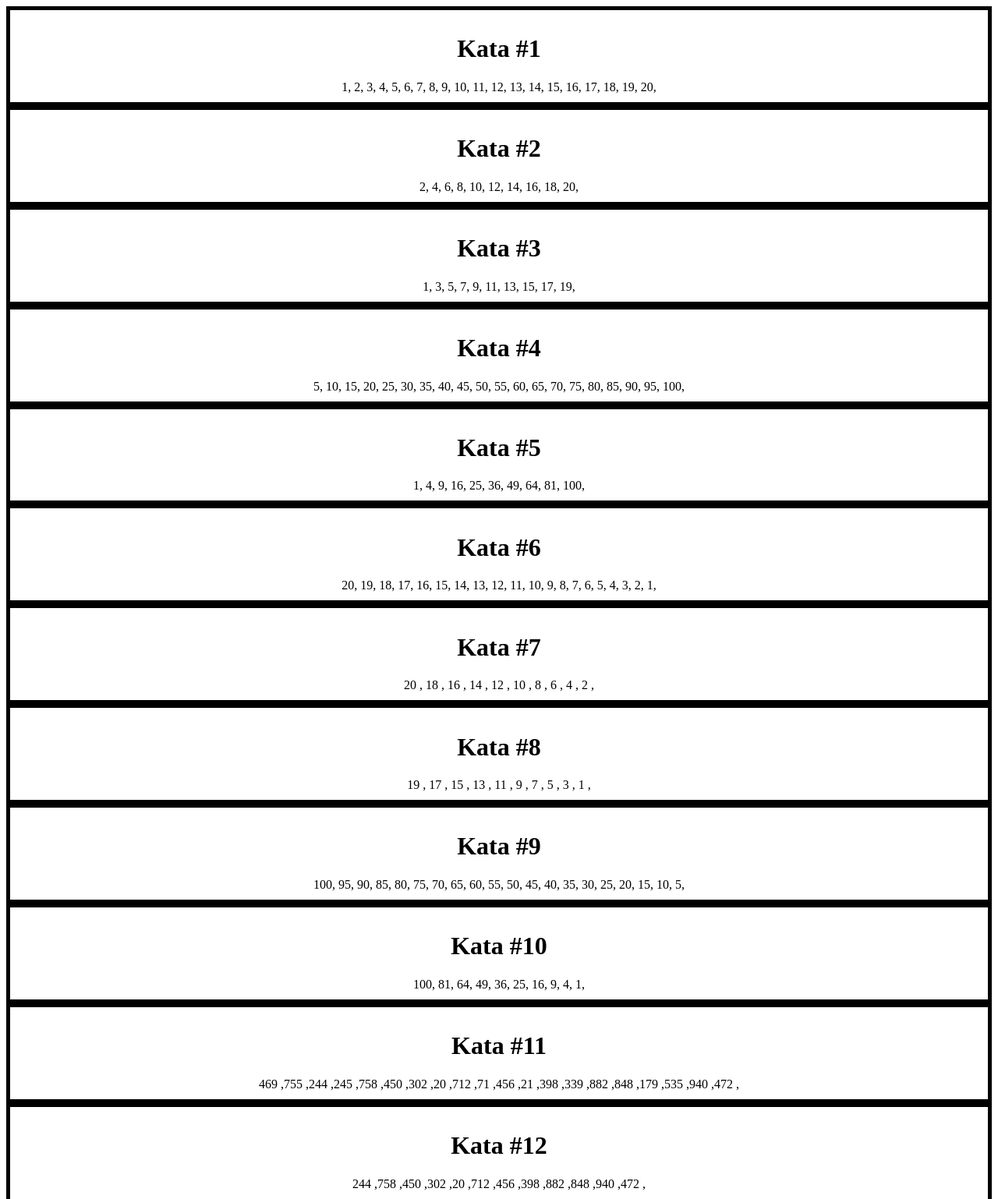
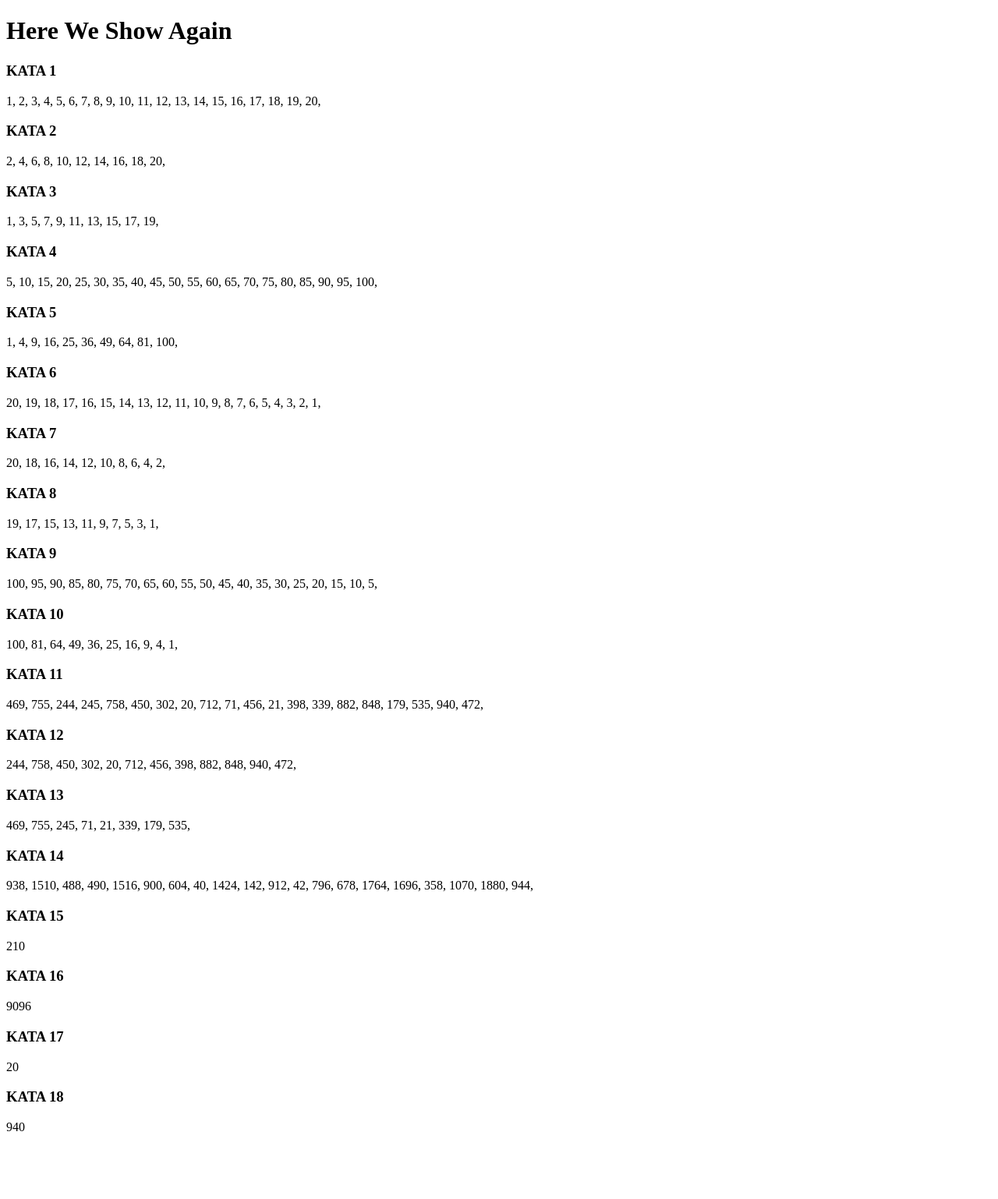
Before and after one commit to djsmk36/Here-we-SHOW-again, a plain HTML site: page index.html in a window 1280 px wide. Shown: the top 1538 px of the page at 78% size. After the commit the page ends 1471 px from the top, so only its background shows below. Drawn offline with Linux system fonts and the light colour scheme.

Commit message:
homework tweaks

```diff
--- a/index.html
+++ b/index.html
@@ -7,6 +7,8 @@
     <link rel="stylesheet" href="./style.css">
 </head>
 <body>
+    <h1>Here We Show Again</h1>
+    <div class=katas-list>
 
     <script src = "./main.js"></script>
 </body>
--- a/main.js
+++ b/main.js
@@ -1,278 +1,238 @@
+const parentElement= document.querySelector('.katas-list')
+
+//kata1
+const kata1heading=document.createElement('h3')
+const kata1Results=document.createElement('p')
+parentElement.append(kata1heading)
+parentElement.append(kata1Results)
+
+kata1heading.append('KATA 1' )
+
+for (let counter1=1; counter1 <=20; counter1+=1){
+    kata1Results.append(counter1 + ', ')
+  }
+
+//kata2
+const kata2heading=document.createElement('h3')
+const kata2Results=document.createElement('p')
+parentElement.append(kata2heading)
+parentElement.append(kata2Results)
+
+kata2heading.append('KATA 2' )
+
+for(let counter2=2; counter2<=20; counter2 +=2){
+    kata2Results.append(counter2 + ', ')
+  }
+
+//kata3
+const kata3heading=document.createElement('h3')
+const kata3Results=document.createElement('p')
+parentElement.append(kata3heading)
+parentElement.append(kata3Results)
+
+kata3heading.append('KATA 3' )
+
+for(let counter3=1; counter3<=19; counter3 +=2){
+    kata3Results.append(counter3 + ', ')
+  }
+
+//kata4
+const kata4heading=document.createElement('h3')
+const kata4Results=document.createElement('p')
+parentElement.append(kata4heading)
+parentElement.append(kata4Results)
+
+kata4heading.append('KATA 4' )
+
+for(let counter4=5; counter4<=100; counter4 +=5){
+    kata4Results.append(counter4 + ', ')
+  }
+
+//kata 5
+const kata5heading=document.createElement('h3')
+const kata5Results=document.createElement('p')
+parentElement.append(kata5heading)
+parentElement.append(kata5Results)
+
+kata5heading.append('KATA 5' )
+
+//number is passed - if statement only displays sq NO#
+for(let counter5=1; counter5<=100; counter5 +=1){
+    const perfectSquare=Number.isInteger(Math.sqrt(counter5))
+
+    if (perfectSquare){
+kata5Results.append(counter5 + ', ')
+    }
+  }
+
+//kata 6
+const kata6heading=document.createElement('h3')
+const kata6Results=document.createElement('p')
+parentElement.append(kata6heading)
+parentElement.append(kata6Results)
+
+kata6heading.append('KATA 6' )
+
+for(let counter6=20; counter6>=1; counter6 -=1){
+kata6Results.append(counter6 + ', ')
+}
+
+//kata 7
+const kata7heading=document.createElement('h3')
+const kata7Results=document.createElement('p')
+parentElement.append(kata7heading)
+parentElement.append(kata7Results)
+
+kata7heading.append('KATA 7' )
+
+for(let counter7=20; counter7>=1; counter7 -=2){
+kata7Results.append(counter7 + ', ')
+  }
+
+//kata 8
+const kata8heading=document.createElement('h3')
+const kata8Results=document.createElement('p')
+parentElement.append(kata8heading)
+parentElement.append(kata8Results)
+
+kata8heading.append('KATA 8' )
+
+for(let counter8=19; counter8>=1; counter8 -=2){
+kata8Results.append(counter8 + ', ')
+  }
+
+//kata 9
+const kata9heading=document.createElement('h3')
+const kata9Results=document.createElement('p')
+parentElement.append(kata9heading)
+parentElement.append(kata9Results)
+
+kata9heading.append('KATA 9' )
+
+for(let counter9=100; counter9>=5; counter9 -=5){
+kata9Results.append(counter9 + ', ')
+  }
+
+//kata 10
+const kata10heading=document.createElement('h3')
+const kata10Results=document.createElement('p')
+parentElement.append(kata10heading)
+parentElement.append(kata10Results)
+
+kata10heading.append('KATA 10' )
+
+for(let counter10=100; counter10>=1; counter10 -=1){
+    const perfectSquareBack=Number.isInteger(Math.sqrt(counter10))
+if(perfectSquareBack)
+    kata10Results.append(counter10 + ', ')
+  }
+
+//kata 11
+const kata11heading=document.createElement('h3')
+const kata11Results=document.createElement('p')
+parentElement.append(kata11heading)
+parentElement.append(kata11Results)
+
+kata11heading.append('KATA 11' )
+
 const sampleArray = [
     469, 755, 244, 245, 758, 450, 302, 20, 712, 71,
     456, 21, 398, 339, 882, 848, 179, 535, 940, 472,
 ];
 
-let documentBody = document.querySelector("body")
+for(let counter11=0; counter11<sampleArray.length; counter11 +=1){
+    kata11Results.append(sampleArray[counter11] + ', ')
+  }
 
 
-//KATAS
-//#1
-let Kata1Div = document.createElement(`div`);
-Kata1Div.classList.add(`KataDiv`)
-documentBody.append(Kata1Div)
-let Kata1Title = document.createElement(`h1`);
-Kata1Title.classList.add(`KataTitle`)
-Kata1Title.append("Kata #1")
-Kata1Div.append(Kata1Title)
+//kata 12
+const kata12heading=document.createElement('h3')
+const kata12Results=document.createElement('p')
+parentElement.append(kata12heading)
+parentElement.append(kata12Results)
 
-for (let index1 = 1; index1  <= 20; index1++) {
-    let currentNumber = index1;
-    Kata1Div.append(`${currentNumber}, `)
+kata12heading.append('KATA 12' )
 
-}
+for(let counter12=0; counter12<sampleArray.length; counter12 +=1){
+    if(sampleArray[counter12]%2===0){
+    kata12Results.append(sampleArray[counter12] + ', ')
+    }
+  }
 
-//#2
-let Kata2Div = document.createElement(`div`);
-Kata2Div.classList.add(`KataDiv`)
-documentBody.append(Kata2Div)
-let Kata2Title = document.createElement(`h1`);
-Kata2Title.classList.add(`KataTitle`)
-Kata2Title.append("Kata #2")
-Kata2Div.append(Kata2Title)
+//kata 13
+const kata13heading=document.createElement('h3')
+const kata13Results=document.createElement('p')
+parentElement.append(kata13heading)
+parentElement.append(kata13Results)
 
-for (let index2 = 2; index2 <= 20; index2 += 2) {
-    let currentNumber = index2;
-    Kata2Div.append(`${currentNumber}, `)
-}
+kata13heading.append('KATA 13' )
 
-//#3
-let Kata3Div = document.createElement(`div`);
-Kata3Div.classList.add(`KataDiv`)
-documentBody.append(Kata3Div)
-let Kata3Title = document.createElement(`h1`);
-Kata3Title.classList.add(`KataTitle`)
-Kata3Title.append("Kata #3")
-Kata3Div.append(Kata3Title)
+for(let counter13=0; counter13<sampleArray.length; counter13 +=1){
+    if(sampleArray[counter13]%2!==0){
+    kata13Results.append(sampleArray[counter13] + ', ')
+    }
+  }
 
-for (let index3 = 1; index3 <= 20; index3 += 2) {
-    let currentNumber = index3;
-    Kata3Div.append(`${currentNumber}, `)
-}
+  //kata 14
+const kata14heading=document.createElement('h3')
+const kata14Results=document.createElement('p')
+parentElement.append(kata14heading)
+parentElement.append(kata14Results)
 
-//#4
-let Kata4Div = document.createElement(`div`);
-Kata4Div.classList.add(`KataDiv`)
-documentBody.append(Kata4Div)
-let Kata4Title = document.createElement(`h1`);
-Kata4Title.append("Kata #4")
-Kata4Title.classList.add(`KataTitle`)
-Kata4Div.append(Kata4Title)
+kata14heading.append('KATA 14' )
 
-for (let index4 = 5; index4 <= 100; index4 += 5) {
-    let currentNumber = index4;
-    Kata4Div.append(`${currentNumber}, `)
-}
+for(let counter14=0; counter14<sampleArray.length; counter14 +=1){
 
-//#5
-let Kata5Div = document.createElement(`div`);
-Kata5Div.classList.add(`KataDiv`)
-documentBody.append(Kata5Div)
-let Kata5Title = document.createElement(`h1`);
-Kata5Title.classList.add(`KataTitle`)
-Kata5Title.append("Kata #5")
-Kata5Div.append(Kata5Title)
+    kata14Results.append(sampleArray[counter14] + sampleArray[counter14] + ', ')
+    }
 
-for (let index5 = 1; index5 <= 10; index5++) {
-    let currentSquare = index5 * index5;
-    Kata5Div.append(`${currentSquare}, `)
-}
+  //kata 15
+  const kata15heading=document.createElement('h3')
+  const kata15Results=document.createElement('p')
+  parentElement.append(kata15heading)
+  parentElement.append(kata15Results)
+  let sum=0
+  kata15heading.append('KATA 15' )
 
-//#6
-let Kata6Div = document.createElement(`div`);
-Kata6Div.classList.add(`KataDiv`)
-documentBody.append(Kata6Div)
-let Kata6Title = document.createElement(`h1`);
-Kata6Title.classList.add(`KataTitle`)
-Kata6Title.append("Kata #6")
-Kata6Div.append(Kata6Title)
+  for(let counter15=1; counter15<=20; counter15 +=1){
+      sum+=counter15
+      }
+kata15Results.append(sum)
 
-for (let index6 = 20; index6 >= 1; index6 -- ) {
-    let currentNumber = index6;
-    Kata6Div.append(`${currentNumber}, `)
-}
+//kata 16
+  const kata16heading=document.createElement('h3')
+  const kata16Results=document.createElement('p')
+  parentElement.append(kata16heading)
+  parentElement.append(kata16Results)
+  let sumArr=0
 
-//#7
-let Kata7Div = document.createElement(`div`);
-Kata7Div.classList.add(`KataDiv`)
-documentBody.append(Kata7Div)
-let Kata7Title = document.createElement(`h1`);
-Kata7Title.classList.add(`KataTitle`)
-Kata7Title.append("Kata #7")
-Kata7Div.append(Kata7Title)
+  kata16heading.append('KATA 16' )
 
-for (let counteven = 20; counteven >= 2; counteven -= 2) {
-    let evenNum = counteven;
-    Kata7Div.append(evenNum + ' , ')
-}
+  for(let counter16=0; counter16<sampleArray.length; counter16 +=1){
+      sumArr+=sampleArray[counter16]
+      }
+     kata16Results.append(sumArr)
 
-//#8
-let Kata8Div = document.createElement(`div`);
-Kata8Div.classList.add(`KataDiv`)
-documentBody.append(Kata8Div)
-let Kata8Title = document.createElement(`h1`);
-Kata8Title.classList.add(`KataTitle`)
-Kata8Title.append("Kata #8")
-Kata8Div.append(Kata8Title)
+     //kata 17
+  const kata17heading=document.createElement('h3')
+  const kata17Results=document.createElement('p')
+  parentElement.append(kata17heading)
+  parentElement.append(kata17Results)
 
-for (let counteven = 19; counteven >= 1; counteven -= 2) {
-    let evenNum = counteven;
-    Kata8Div.append(evenNum + ' , ')
-}
+  kata17heading.append('KATA 17' )
 
-//#9
-let Kata9Div = document.createElement(`div`);
-Kata9Div.classList.add(`KataDiv`)
-documentBody.append(Kata9Div)
-let Kata9Title = document.createElement(`h1`);
-Kata9Title.classList.add(`KataTitle`)
-Kata9Title.append("Kata #9")
-Kata9Div.append(Kata9Title)
+      let minNum=Math.min(...sampleArray)
 
-for (let index9 = 100; index9 >= 5; index9 -= 5) {
-    let currentNumber = index9;
-    Kata9Div.append(`${currentNumber}, `)
-}
+     kata17Results.append(minNum)
 
-//#10
-let Kata10Div = document.createElement(`div`);
-Kata10Div.classList.add(`KataDiv`)
-documentBody.append(Kata10Div)
-let Kata10Title = document.createElement(`h1`);
-Kata10Title.classList.add(`KataTitle`)
-Kata10Title.append("Kata #10")
-Kata10Div.append(Kata10Title)
+        //kata 18
+  const kata18heading=document.createElement('h3')
+  const kata18Results=document.createElement('p')
+  parentElement.append(kata18heading)
+  parentElement.append(kata18Results)
 
-for (let index5 = 10; index5 >= 1; index5--) {
-    let currentSquare = index5 * index5;
-    Kata10Div.append(`${currentSquare}, `)
-}
+  kata18heading.append('KATA 18' )
 
-//#11
-let Kata11Div = document.createElement(`div`);
-Kata11Div.classList.add(`KataDiv`)
-documentBody.append(Kata11Div)
-let Kata11Title = document.createElement(`h1`);
-Kata11Title.classList.add(`KataTitle`)
-Kata11Title.append("Kata #11")
-Kata11Div.append(Kata11Title)
+      let maxNum=Math.max(...sampleArray)
 
-for (let index11 = 0; index11 < sampleArray.length; index11++){
-
-        Kata11Div.append(sampleArray[index11] + ' ,')
-
-}
-
-//#12
-let Kata12Div = document.createElement(`div`);
-Kata12Div.classList.add(`KataDiv`)
-documentBody.append(Kata12Div)
-let Kata12Title = document.createElement(`h1`);
-Kata12Title.classList.add(`KataTitle`)
-Kata12Title.append("Kata #12")
-Kata12Div.append(Kata12Title)
-
-for (let index12 = 0; index12 <= sampleArray.length; index12++){
-    if (sampleArray[index12] % 2 === 0){
-        Kata12Div.append(sampleArray[index12] + ' ,')
-    }
-}
-
-//#13
-let Kata13Div = document.createElement(`div`);
-Kata13Div.classList.add(`KataDiv`)
-documentBody.append(Kata13Div)
-let Kata13Title = document.createElement(`h1`);
-Kata13Title.classList.add(`KataTitle`)
-Kata13Title.append("Kata #13")
-Kata13Div.append(Kata13Title)
-
-for (let index13 = 1; index13 <= sampleArray.length; index13++){
-    if (sampleArray[index13] % 2 === 0){
-        Kata13Div.append(sampleArray[index13] + ' ,')
-    }
-}
-
-//#14
-let Kata14Div = document.createElement(`div`);
-Kata14Div.classList.add(`KataDiv`)
-documentBody.append(Kata14Div)
-let Kata14Title = document.createElement(`h1`);
-Kata14Title.classList.add(`KataTitle`)
-Kata14Title.append("Kata #14")
-Kata14Div.append(Kata14Title)
-
-for (let index14 = 0; index14 <= sampleArray.length; index14++){
-    if (sampleArray[index14] % 2 === 0){
-        Kata14Div.append(sampleArray[index14] + ' ,')
-    }
-}
-
-//#15
-let Kata15Div = document.createElement(`div`);
-Kata15Div.classList.add(`KataDiv`)
-documentBody.append(Kata15Div)
-let Kata15Title = document.createElement(`h1`);
-Kata15Title.classList.add(`KataTitle`)
-Kata15Title.append("Kata #15")
-Kata15Div.append(Kata15Title)
-
-let currentNumber = 0
-for (let index15 = 1; index15 <= 20; index15++){
-    currentNumber = currentNumber + index15;
-    Kata15Div.append(currentNumber + ' ,')
-}
-
-
-
-//#16
-let Kata16Div = document.createElement(`div`);
-Kata16Div.classList.add(`KataDiv`)
-documentBody.append(Kata16Div)
-let Kata16Title = document.createElement(`h1`);
-Kata16Title.classList.add(`KataTitle`)
-Kata16Title.append("Kata #16")
-Kata16Div.append(Kata16Title)
-
-for (let index16 = 0; index16 <= sampleArray.length; index16++){
-    if (sampleArray[index16] % 2 === 0){
-        Kata16Div.append(sampleArray[index16] + ' ,')
-    }
-}
-
-
-
-
-//#17
-let Kata17Div = document.createElement(`div`);
-Kata17Div.classList.add(`KataDiv`)
-documentBody.append(Kata17Div)
-let Kata17Title = document.createElement(`h1`);
-Kata17Title.classList.add(`KataTitle`)
-Kata17Title.append("Kata #17")
-Kata17Div.append(Kata17Title)
-
-for (let index17 = 0; index17 <= sampleArray.length; index17++){
-    if (sampleArray[index17] % 2 === 0){
-        Kata17Div.append(sampleArray[index17] + ' ,')
-    }
-}
-
-
-
-
-
-//#18
-let Kata18Div = document.createElement(`div`);
-Kata18Div.classList.add(`KataDiv`)
-documentBody.append(Kata18Div)
-let Kata18Title = document.createElement(`h1`);
-Kata18Title.classList.add(`KataTitle`)
-Kata18Title.append("Kata #18")
-Kata18Div.append(Kata18Title)
-
-for (let index18 = 0; index18 <= sampleArray.length; index18++){
-    if (sampleArray[index18] % 2 === 0){
-        Kata18Div.append(sampleArray[index18] + ' ,')
-    }
-}
+     kata18Results.append(maxNum)
--- a/style.css
+++ b/style.css
@@ -1,8 +1,3 @@
-.KataDiv {
-    display: flex;
-    flex-direction: column;
-    justify-content: center;
-    align-items:center;
-    border: 5px solid black;
-    padding: 10px;
+* {
+    box-sizing: border-box;
 }
```
